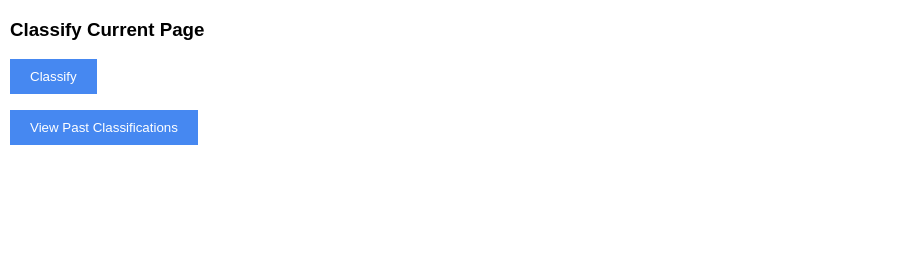
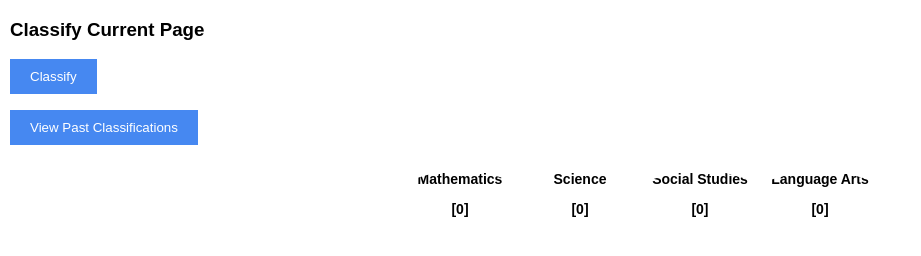
Before and after one commit to pleonova/llm-chrome-extension, a website built with Vite: page index.html in a window 1280 px wide. Both pictures are taken after a click on the button "View Past Classifications". Shown: the whole page, without its empty margins (0-921 px from the left). Built offline with nearby package versions, Linux system fonts and the light colour scheme; some packages are replaced by stand-ins of ours.

Commit message:
Add hexagon visualization - version 1

```diff
--- a/index.html
+++ b/index.html
@@ -16,6 +16,10 @@
     <!-- Button to view past classifications -->
     <button id="view-responses">View Past Classifications</button>
 
+    <div id="hexagon-visualization" style="margin-top: 20px; text-align: center;">
+      <!-- Hexagons will be dynamically generated here -->
+    </div>
+
     <!-- Table to display past classifications -->
     <table id="responses-table">
       <thead>
--- a/src/popup.js
+++ b/src/popup.js
@@ -47,6 +47,9 @@ document.addEventListener("DOMContentLoaded", () => {
         cell.style.textAlign = "center";
         row.appendChild(cell);
         tableBody.appendChild(row);
+
+        // Update hexagon visualization with no data
+        createHexagonVisualization();
         return;
       }
 
@@ -98,6 +101,9 @@ document.addEventListener("DOMContentLoaded", () => {
       });
 
       responsesTable.style.display = "table"; // Show the table
+
+      // Update hexagon visualization
+      createHexagonVisualization();
     });
   };
 
@@ -208,3 +214,43 @@ document.addEventListener("DOMContentLoaded", () => {
     console.error("View Past Classifications button not found");
   }
 });
+
+// Function to create the hexagon visualization
+const createHexagonVisualization = () => {
+  chrome.storage.sync.get("responses", (data) => {
+    const responses = data.responses || [];
+
+    // Predefine all subjects with their default counts and colors
+    const allSubjects = {
+      Mathematics: { count: 0, color: "#FF6F61" }, // Red
+      Science: { count: 0, color: "#FFD700" }, // Yellow
+      "Social Studies": { count: 0, color: "#40E0D0" }, // Teal
+      "Language Arts": { count: 0, color: "#4682B4" }, // Blue
+    };
+
+    // Count the occurrences of each subject
+    responses.forEach((response) => {
+      if (allSubjects[response.subject]) {
+        allSubjects[response.subject].count += 1;
+      }
+    });
+
+    const hexagonContainer = document.getElementById("hexagon-visualization");
+    hexagonContainer.innerHTML = ""; // Clear previous visualization
+
+    // Create hexagons for all subjects
+    for (const [subject, { count, color }] of Object.entries(allSubjects)) {
+      const hexagon = document.createElement("div");
+      hexagon.className = "hexagon";
+      hexagon.style.backgroundColor = count > 0 ? color : "#ffffff"; // White if no history
+      hexagon.style.color = count > 0 ? "white" : "black"; // Black text for empty subjects
+      hexagon.innerHTML = `
+        <div class="hexagon-content">
+          <p>${subject}</p>
+          <p>[${count}]</p>
+        </div>
+      `;
+      hexagonContainer.appendChild(hexagon);
+    }
+  });
+};
--- a/src/style.css
+++ b/src/style.css
@@ -80,3 +80,30 @@ button:hover {
 #responses-table button:hover {
   background-color: darkgray; /* Optional: Change color on hover */
 }
+
+#hexagon-visualization {
+  display: flex;
+  justify-content: center;
+  gap: 10px;
+  flex-wrap: wrap;
+}
+
+.hexagon {
+  width: 100px;
+  height: 58px;
+  background-color: #ddd;
+  margin: 0 5px;
+  position: relative;
+  clip-path: polygon(50% 0%, 100% 25%, 100% 75%, 50% 100%, 0% 75%, 0% 25%);
+  display: flex;
+  align-items: center;
+  justify-content: center;
+  text-align: center;
+}
+
+.hexagon-content {
+  font-size: 14px;
+  font-weight: bold;
+  text-align: center;
+  line-height: 1.2;
+}
```
